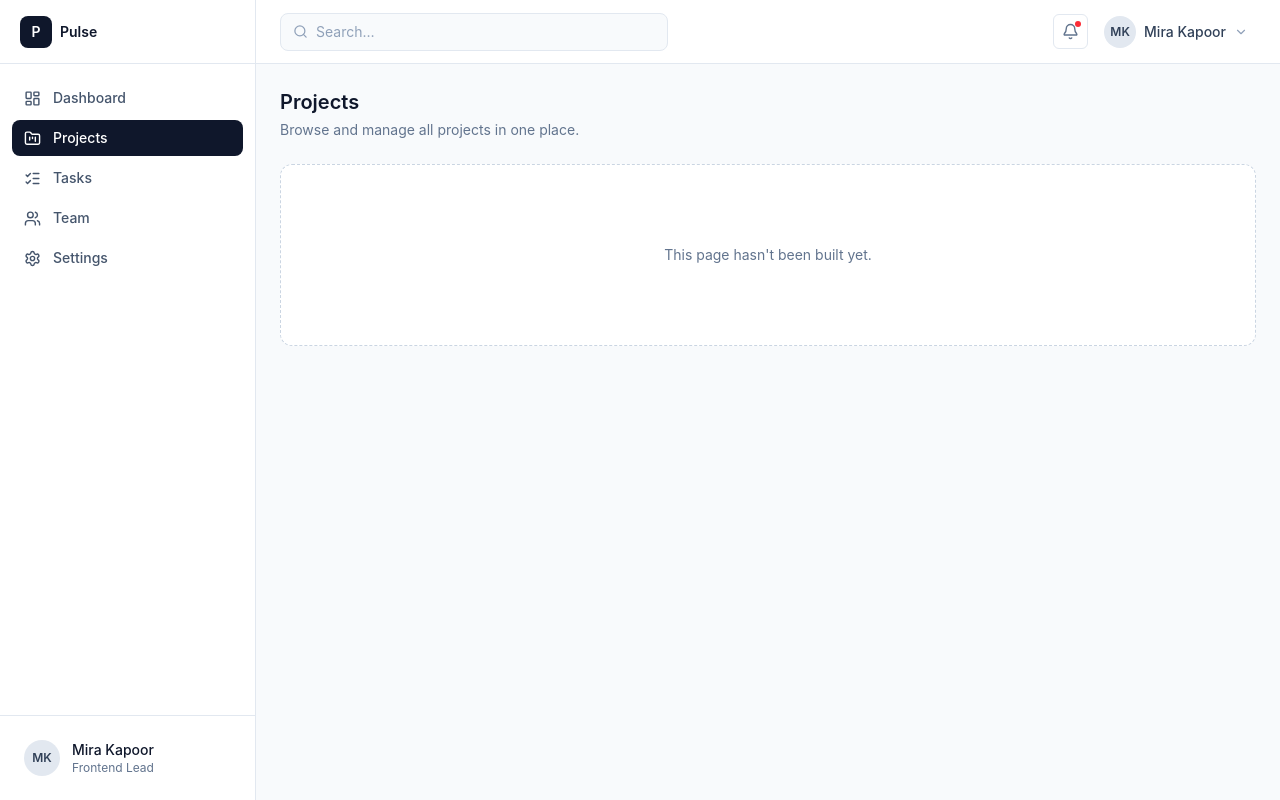
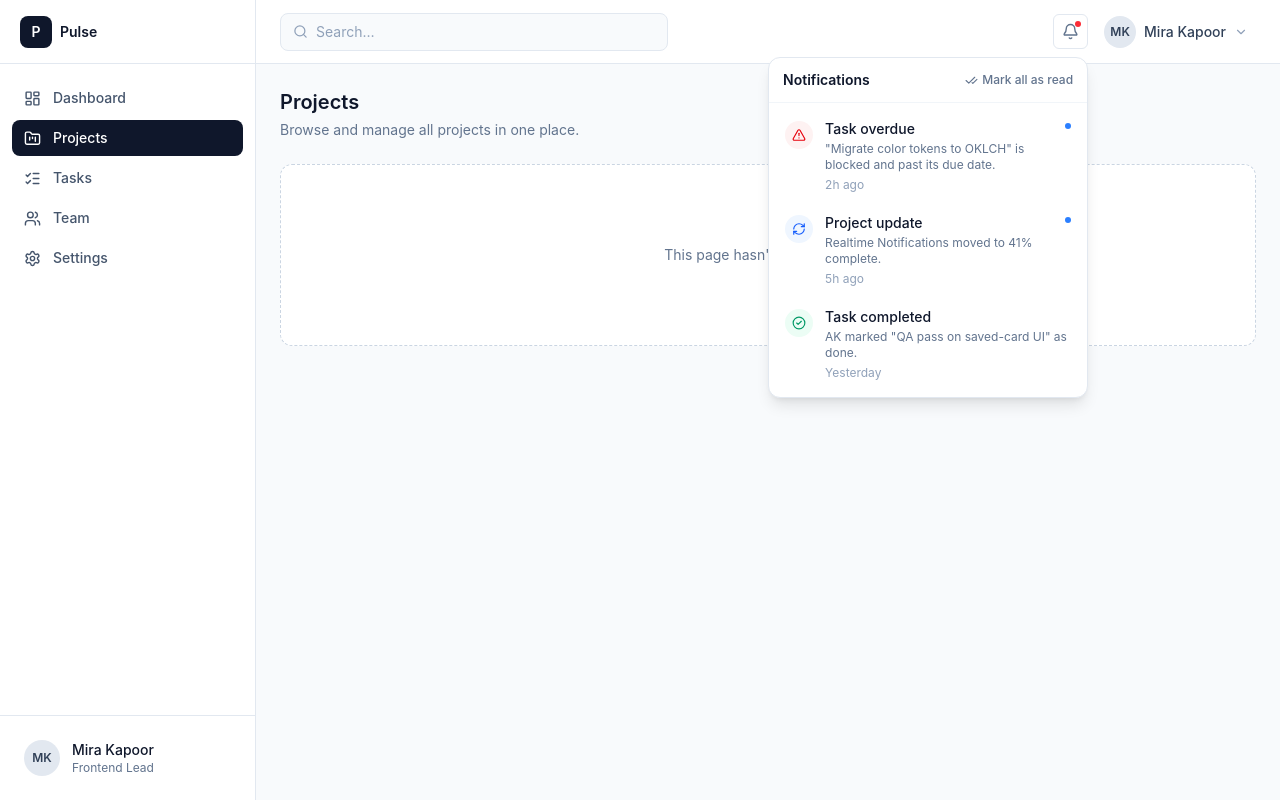
Before and after one commit to duttaanirban/Nexa, a React app in the folder Frontend/: page /projects in a window 1280 px wide. Both pictures are taken after a click on the button 1070 px from the left and 31 px from the top of the page. Built offline with nearby package versions, Linux system fonts and the light colour scheme; the HTML template or start-up script is replaced by a standard one.

Commit message:
feat: add notification menu interaction

```diff
--- a/Frontend/src/components/layouts/Navbar.jsx
+++ b/Frontend/src/components/layouts/Navbar.jsx
@@ -1,5 +1,6 @@
-import { Menu, Search, Bell } from "lucide-react";
+import { Menu, Search } from "lucide-react";
 import ProfileMenu from "./ProfileMenu";
+import NotificationMenu from "./NotificationMenu";
 
 /**
  * Navbar
@@ -35,17 +36,7 @@ export default function Navbar({ onMenuClick = () => {} }) {
       <div className="flex-1" />
 
       {/* Notifications */}
-      <button
-        type="button"
-        className="relative rounded-md border border-slate-200 p-2 text-slate-500 hover:bg-slate-100 hover:text-slate-900 focus-visible:outline focus-visible:outline-2 focus-visible:outline-offset-2 focus-visible:outline-slate-400"
-        aria-label="View notifications"
-      >
-        <Bell size={17} />
-        <span
-          className="absolute right-1.5 top-1.5 h-1.5 w-1.5 rounded-full bg-red-500"
-          aria-hidden="true"
-        />
-      </button>
+      <NotificationMenu />
 
       {/* Profile */}
       <ProfileMenu />
--- /dev/null
+++ b/Frontend/src/components/layouts/NotificationMenu.jsx
@@ -0,0 +1,217 @@
+import { useEffect, useRef, useState } from "react";
+import { Bell, AlertTriangle, RefreshCw, CheckCircle2, CheckCheck } from "lucide-react";
+
+/**
+ * Local notification data. Lives here (not mockdata.js) since this
+ * is a self-contained, drop-in component for now.
+ */
+const INITIAL_NOTIFICATIONS = [
+  {
+    id: "n1",
+    type: "blocked",
+    title: "Task overdue",
+    description: '"Migrate color tokens to OKLCH" is blocked and past its due date.',
+    time: "2h ago",
+    read: false,
+  },
+  {
+    id: "n2",
+    type: "update",
+    title: "Project update",
+    description: "Realtime Notifications moved to 41% complete.",
+    time: "5h ago",
+    read: false,
+  },
+  {
+    id: "n3",
+    type: "success",
+    title: "Task completed",
+    description: 'AK marked "QA pass on saved-card UI" as done.',
+    time: "Yesterday",
+    read: true,
+  },
+];
+
+/**
+ * type → icon/color treatment for each notification.
+ */
+const TYPE_STYLES = {
+  blocked: { icon: AlertTriangle, iconClass: "text-red-600", bgClass: "bg-red-50" },
+  update: { icon: RefreshCw, iconClass: "text-blue-600", bgClass: "bg-blue-50" },
+  success: { icon: CheckCircle2, iconClass: "text-emerald-600", bgClass: "bg-emerald-50" },
+};
+const DEFAULT_TYPE_STYLE = { icon: Bell, iconClass: "text-slate-500", bgClass: "bg-slate-100" };
+
+/**
+ * NotificationMenu
+ *
+ * Self-contained trigger + dropdown for notifications. Owns its own
+ * notification list and read/unread state — not a generic dropdown
+ * abstraction, purpose-built for this one use case.
+ *
+ * Usage (inside Navbar.jsx, in place of the existing bell button):
+ *   import NotificationMenu from "./NotificationMenu";
+ *   <NotificationMenu />
+ */
+export default function NotificationMenu() {
+  const [isOpen, setIsOpen] = useState(false);
+  const [notifications, setNotifications] = useState(INITIAL_NOTIFICATIONS);
+  const containerRef = useRef(null);
+  const triggerRef = useRef(null);
+
+  const unreadCount = notifications.filter((n) => !n.read).length;
+  const hasUnread = unreadCount > 0;
+
+  const closeMenu = () => {
+    setIsOpen(false);
+    triggerRef.current?.focus();
+  };
+
+  const markAsRead = (id) => {
+    setNotifications((current) =>
+      current.map((n) => (n.id === id ? { ...n, read: true } : n))
+    );
+  };
+
+  const markAllAsRead = () => {
+    setNotifications((current) => current.map((n) => ({ ...n, read: true })));
+  };
+
+  // Close on outside click.
+  useEffect(() => {
+    if (!isOpen) return;
+
+    const handlePointerDown = (event) => {
+      if (!containerRef.current?.contains(event.target)) {
+        setIsOpen(false);
+      }
+    };
+
+    document.addEventListener("mousedown", handlePointerDown);
+    return () => document.removeEventListener("mousedown", handlePointerDown);
+  }, [isOpen]);
+
+  // Close on Escape.
+  useEffect(() => {
+    if (!isOpen) return;
+
+    const handleKeyDown = (event) => {
+      if (event.key === "Escape") {
+        event.preventDefault();
+        closeMenu();
+      }
+    };
+
+    document.addEventListener("keydown", handleKeyDown);
+    return () => document.removeEventListener("keydown", handleKeyDown);
+  }, [isOpen]);
+
+  return (
+    <div ref={containerRef} className="relative">
+      <button
+        ref={triggerRef}
+        type="button"
+        onClick={() => setIsOpen((open) => !open)}
+        aria-haspopup="menu"
+        aria-expanded={isOpen}
+        aria-label={
+          hasUnread
+            ? `View notifications, ${unreadCount} unread`
+            : "View notifications"
+        }
+        className="relative rounded-md border border-slate-200 p-2 text-slate-500 hover:bg-slate-100 hover:text-slate-900 focus-visible:outline focus-visible:outline-2 focus-visible:outline-offset-2 focus-visible:outline-slate-400"
+      >
+        <Bell size={17} />
+        {hasUnread && (
+          <span
+            className="absolute right-1.5 top-1.5 h-1.5 w-1.5 rounded-full bg-red-500"
+            aria-hidden="true"
+          />
+        )}
+      </button>
+
+      {isOpen && (
+        <div
+          role="menu"
+          aria-label="Notifications"
+          className="absolute right-0 z-50 mt-2 w-80 max-w-[calc(100vw-2rem)] origin-top-right rounded-xl border border-slate-200 bg-white shadow-lg"
+        >
+          <div className="flex items-center justify-between gap-3 px-3.5 py-3">
+            <h2 className="text-sm font-semibold text-slate-900">
+              Notifications
+            </h2>
+            <button
+              type="button"
+              onClick={markAllAsRead}
+              disabled={!hasUnread}
+              className="flex items-center gap-1 text-xs font-medium text-slate-500 hover:text-slate-900 focus-visible:outline focus-visible:outline-2 focus-visible:outline-offset-2 focus-visible:outline-slate-400 disabled:pointer-events-none disabled:opacity-40"
+            >
+              <CheckCheck size={13} aria-hidden="true" />
+              Mark all as read
+            </button>
+          </div>
+
+          <div className="h-px bg-slate-100" role="separator" />
+
+          {notifications.length === 0 ? (
+            <div className="flex flex-col items-center gap-2 px-6 py-10 text-center">
+              <div className="flex h-9 w-9 items-center justify-center rounded-full bg-slate-100">
+                <CheckCheck size={16} className="text-slate-400" aria-hidden="true" />
+              </div>
+              <p className="text-sm font-medium text-slate-700">
+                You&apos;re all caught up
+              </p>
+              <p className="max-w-[15rem] text-xs text-slate-500">
+                New notifications will show up here.
+              </p>
+            </div>
+          ) : (
+            <ul className="max-h-80 overflow-y-auto p-1.5">
+              {notifications.map((notification) => {
+                const { icon: Icon, iconClass, bgClass } =
+                  TYPE_STYLES[notification.type] ?? DEFAULT_TYPE_STYLE;
+
+                return (
+                  <li key={notification.id}>
+                    <button
+                      type="button"
+                      role="menuitem"
+                      onClick={() => markAsRead(notification.id)}
+                      className="flex w-full items-start gap-3 rounded-lg px-2.5 py-2.5 text-left transition-colors hover:bg-slate-50 focus-visible:outline focus-visible:outline-2 focus-visible:outline-offset-2 focus-visible:outline-slate-400"
+                    >
+                      <span
+                        className={`mt-0.5 flex h-7 w-7 shrink-0 items-center justify-center rounded-full ${bgClass}`}
+                      >
+                        <Icon size={14} className={iconClass} aria-hidden="true" />
+                      </span>
+
+                      <span className="min-w-0 flex-1">
+                        <span className="flex items-start justify-between gap-2">
+                          <span className="text-sm font-medium text-slate-900">
+                            {notification.title}
+                          </span>
+                          {!notification.read && (
+                            <span
+                              className="mt-1 h-1.5 w-1.5 shrink-0 rounded-full bg-blue-500"
+                              aria-label="Unread"
+                            />
+                          )}
+                        </span>
+                        <span className="mt-0.5 block text-xs text-slate-500">
+                          {notification.description}
+                        </span>
+                        <span className="mt-1 block text-xs text-slate-400">
+                          {notification.time}
+                        </span>
+                      </span>
+                    </button>
+                  </li>
+                );
+              })}
+            </ul>
+          )}
+        </div>
+      )}
+    </div>
+  );
+}
```
